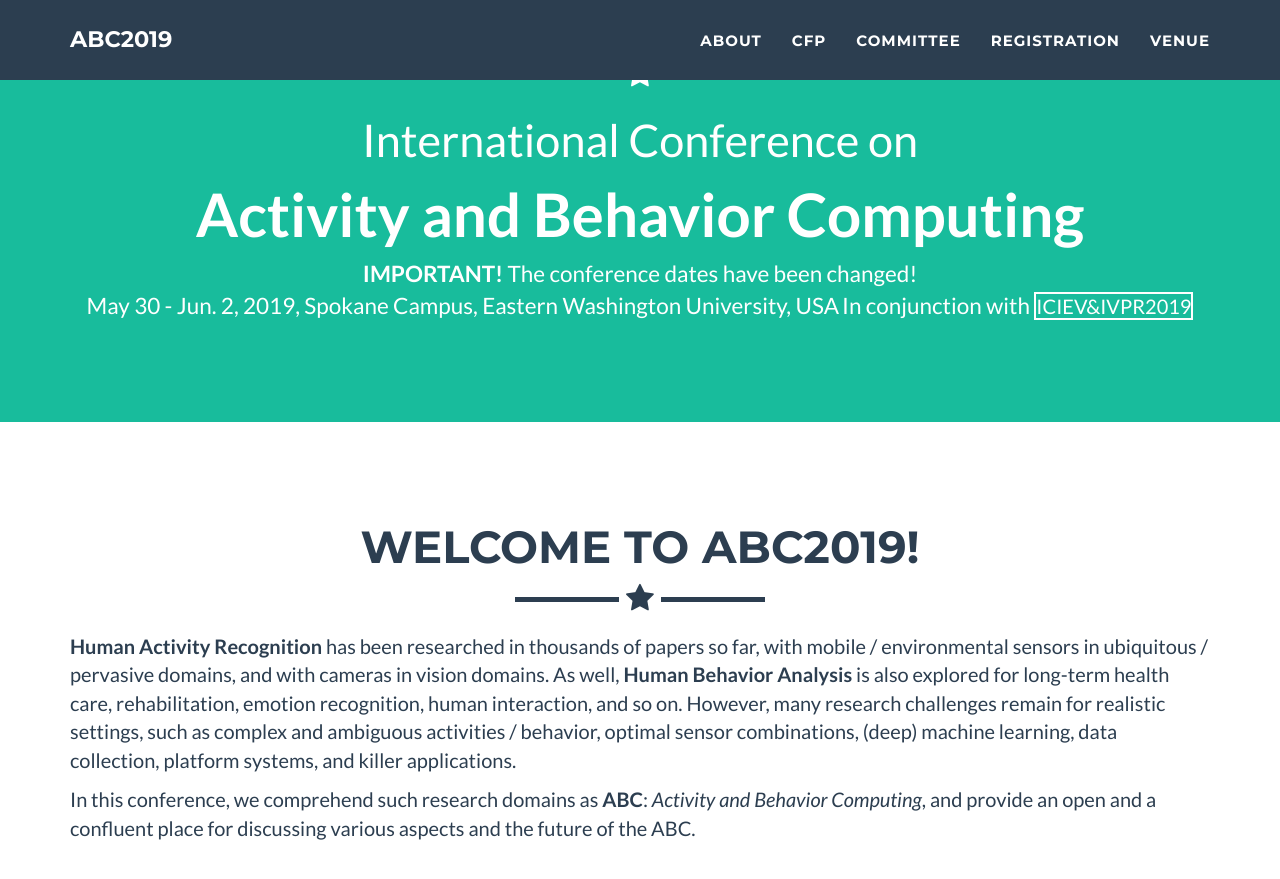
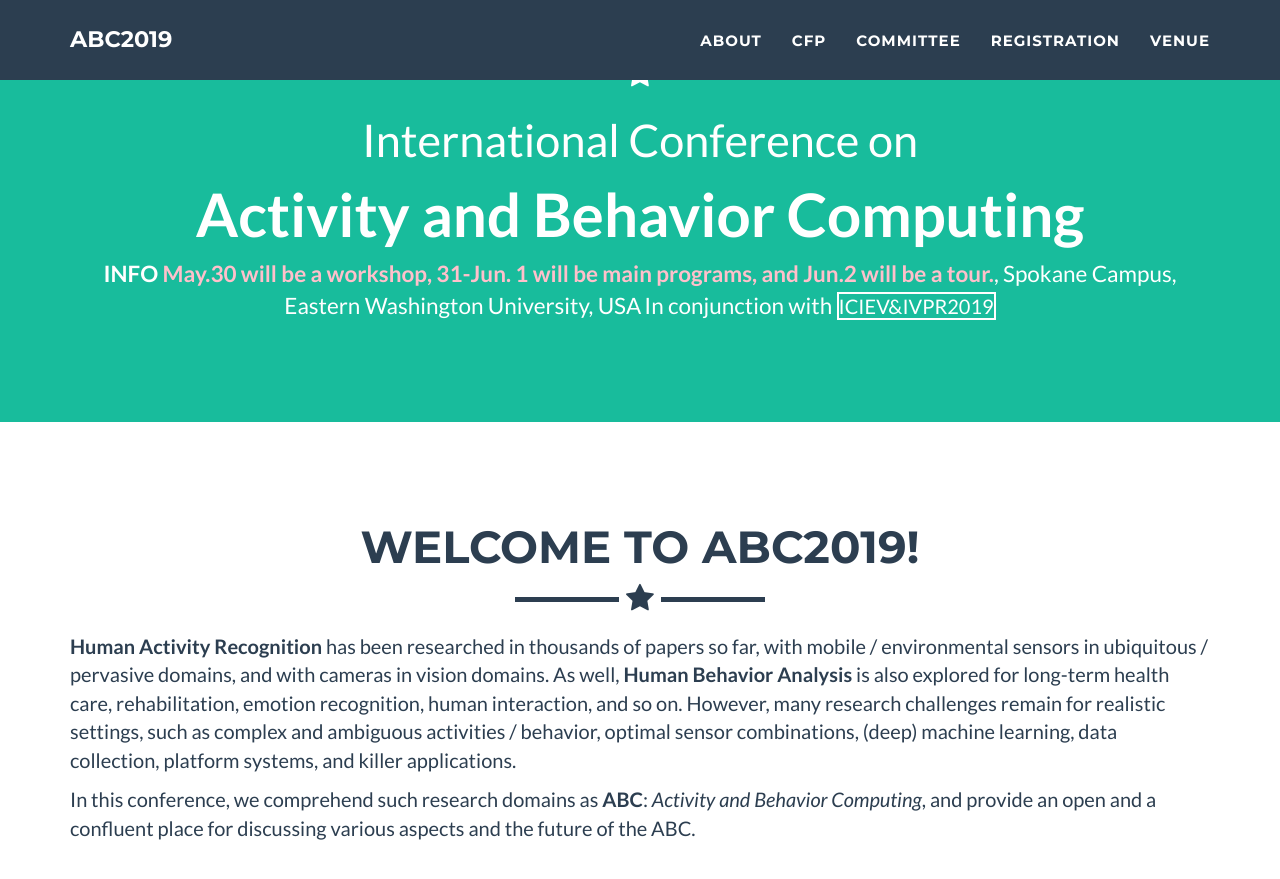
Before and after one commit to abc-research/2019, a Jekyll site: the page built from index.html, in a window 1280 px wide and 900 px high, scrolled down 466 px. Shown: the top 879 px of the window. Built offline with Jekyll 4.4.1, drawn with Linux system fonts in a browser that asks for light colours.

Commit message:
Update _config.yml

```diff
--- a/_config.yml
+++ b/_config.yml
@@ -8,7 +8,7 @@
 conf_title2: "Activity and Behavior Computing"
 meta_author: Sozo Inoue
 location: Spokane Campus, Eastern Washington University, USA
-date: <b>IMPORTANT!</b> The conference dates have been changed!<br/>May 30 - Jun. 2, 2019
+date: <b>INFO</b> <b style="color:pink">May.30 will be a workshop, 31-Jun. 1 will be main programs, and Jun.2 will be a tour.</b>
 conjunction:
   name: ICIEV&IVPR2019
   url: http://cennser.org/ICIEV/
```
